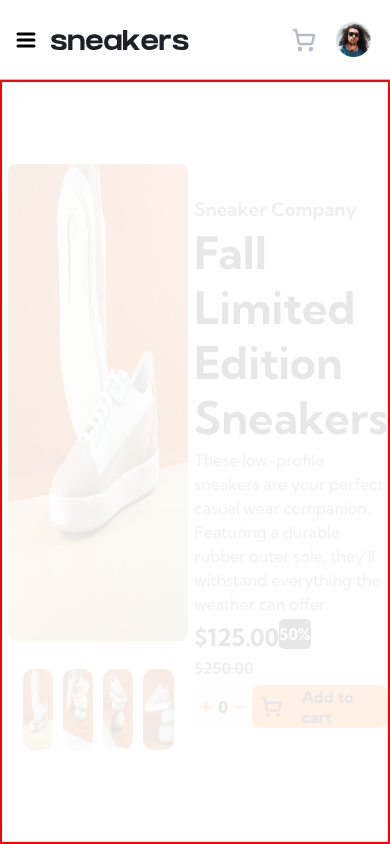
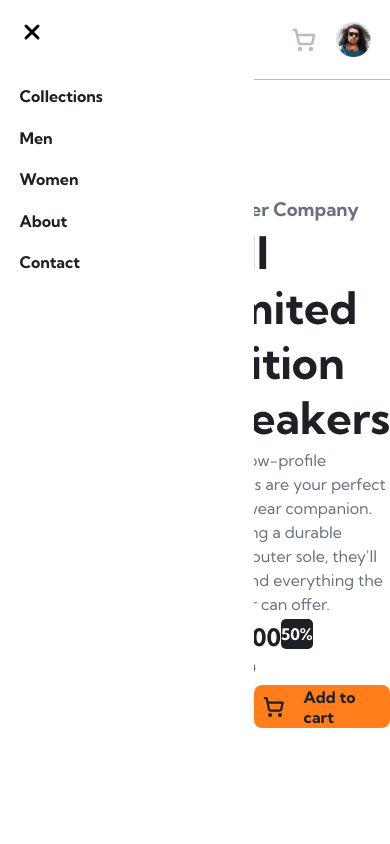
Before and after one commit to nonso01/14-fem-soln, a Vue app: page / in a window 390 px wide. Built offline with nearby package versions, Linux system fonts and the light colour scheme.

Commit message:
mobile view

```diff
--- a/src/App.vue
+++ b/src/App.vue
@@ -18,6 +18,7 @@ const itemAddedCopy = ref(false);
 const itemDeleted = ref(false);
 const showCart = ref(false);
 const overlay = ref(false);
+const showMenu = ref(false);
 
 function handlePlus() {
   quantity.value += 1;
@@ -58,6 +59,11 @@ function handleOverlay() {
 function handleShowCart() {
   showCart.value = !showCart.value;
 }
+
+function handleShowMenu() {
+  showMenu.value = !showMenu.value;
+  // overlay.value = true
+}
 </script>
 
 <template>
@@ -69,7 +75,12 @@ function handleShowCart() {
     <Added v-if="itemDeleted"> items deleted </Added>
   </Transition>
 
-  <Nav :handle-show-cart="handleShowCart" :quantity="quantity_changed" />
+  <Nav
+    :handle-show-cart="handleShowCart"
+    :handleShowMenu="handleShowMenu"
+    :quantity="quantity_changed"
+    :showMenu="showCart"
+  />
 
   <Transition name="fade">
     <Cart
@@ -145,8 +156,8 @@ function handleShowCart() {
 @media screen and (max-width: 1280px) {
   #app {
     .main {
-      /* background-color: red; */
-      border: 2px solid red;
+
+      /* border: 2px solid red; */
       width: 80%;
     }
   }
@@ -169,6 +180,10 @@ function handleShowCart() {
       flex: 1;
       margin: 0;
     }
+
+    .overlay {
+      display: none;
+    }
   }
 }
 </style>
--- a/src/components/FallLimited.vue
+++ b/src/components/FallLimited.vue
@@ -161,8 +161,7 @@ const strokeColor = "#ff7d1a";
   #app {
     .f-l {
       width: 100%;
-      /* border-color: red; */
-      opacity: 0.1;
+      /* opacity: 0.1; */
     }
   }
 }
--- a/src/components/Nav.vue
+++ b/src/components/Nav.vue
@@ -1,11 +1,13 @@
 <script setup>
-import { ShoppingCart, Menu } from "lucide-vue-next";
+import { ShoppingCart, Menu, X } from "lucide-vue-next";
 import { ref } from "vue";
 import Cart from "./Cart.vue";
 
 const props = defineProps({
   handleShowCart: Function,
+  handleShowMenu: Function,
   quantity: Number,
+  showMenu: Boolean,
 });
 
 const scrollLeft = ref(0);
@@ -18,8 +20,6 @@ function handleScrollNav({ target }) {
   scrollWidth.value = `${offsetWidth}px`;
   scrollLeft.value = `${offsetLeft}px`;
 }
-
-function handleShowMenu() {}
 </script>
 
 <template>
@@ -27,10 +27,11 @@ function handleShowMenu() {}
   <div class="nav flex">
     <div class="l flex center">
       <div class="logo flex center">
-        <Menu class="logo-menu hide" stroke-width="3" />
+        <Menu class="logo-menu hide" stroke-width="3" @click="handleShowMenu" />
         <img src="/logo.svg" alt="logo icon" />
       </div>
       <div class="links flex">
+        <X class="hide link-cancel" stroke-width="3" @click="handleShowMenu" />
         <span
           class="nav-items transition pointer"
           v-for="item in list"
@@ -150,10 +151,29 @@ function handleShowMenu() {}
     }
 
     .links {
-      display: none;
+      /* display: none; */
+      /* background-color: red; */
+      background-color: white;
+      position: absolute;
+      z-index: 20;
+      width: 65dvw;
+      height: 100dvh;
+      top: 0;
+      padding: 5%;
+      flex-direction: column;
+      justify-content: normal;
+
+      .nav-items {
+        margin-block: 5%;
+        color: var(--very-dark-blue);
+      }
+      .link-cancel {
+        margin-bottom: 15%;
+      }
     }
 
-    .logo-menu {
+    .logo-menu,
+    .link-cancel {
       display: block;
     }
 
--- a/src/components/Overlay.vue
+++ b/src/components/Overlay.vue
@@ -13,6 +13,6 @@ html:has(div.o) {
   width: 100dvw;
   height: 100dvh;
   backdrop-filter: blur(0.3rem);
-  background-color: rgb(29 32 37 / 0.2);
+  background-color: rgb(29 32 37 / 0.4);
 }
 </style>
--- a/src/components/Slider.vue
+++ b/src/components/Slider.vue
@@ -143,7 +143,7 @@ img {
   }
 }
 
-@media screen and (max-width: 500px) {
+@media screen and (max-width: 600px) {
   #app {
     .slider {
       opacity: 0.1;
```
